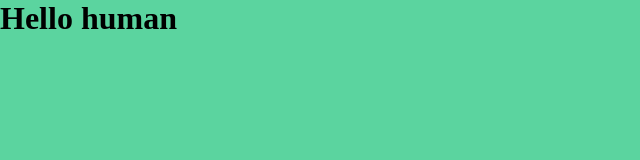
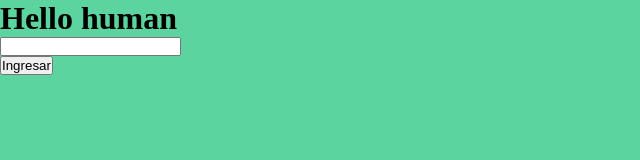
Before and after one commit to alba-tirsa/alba, a plain HTML site: page index.html in a window 1280 px wide. Shown: the whole page, without its empty margins (0-640 px from the left). Drawn offline with Linux system fonts and the light colour scheme.

Commit message:
Update index.html

```diff
--- a/index.html
+++ b/index.html
@@ -2,10 +2,14 @@
 <html lang="en">
 <head>
 	<meta charset="UTF-8">
-	<title>Document</title>
+	<title>git</title>
 	<link rel="stylesheet" type="text/css" href="css/estilos.css">
 </head>
 <body>
 	<h1>Hello human</h1>
+	<form>
+		<input type="text"><br>
+		<button>Ingresar</button>
+	</form>
 </body>
 </html>
```
